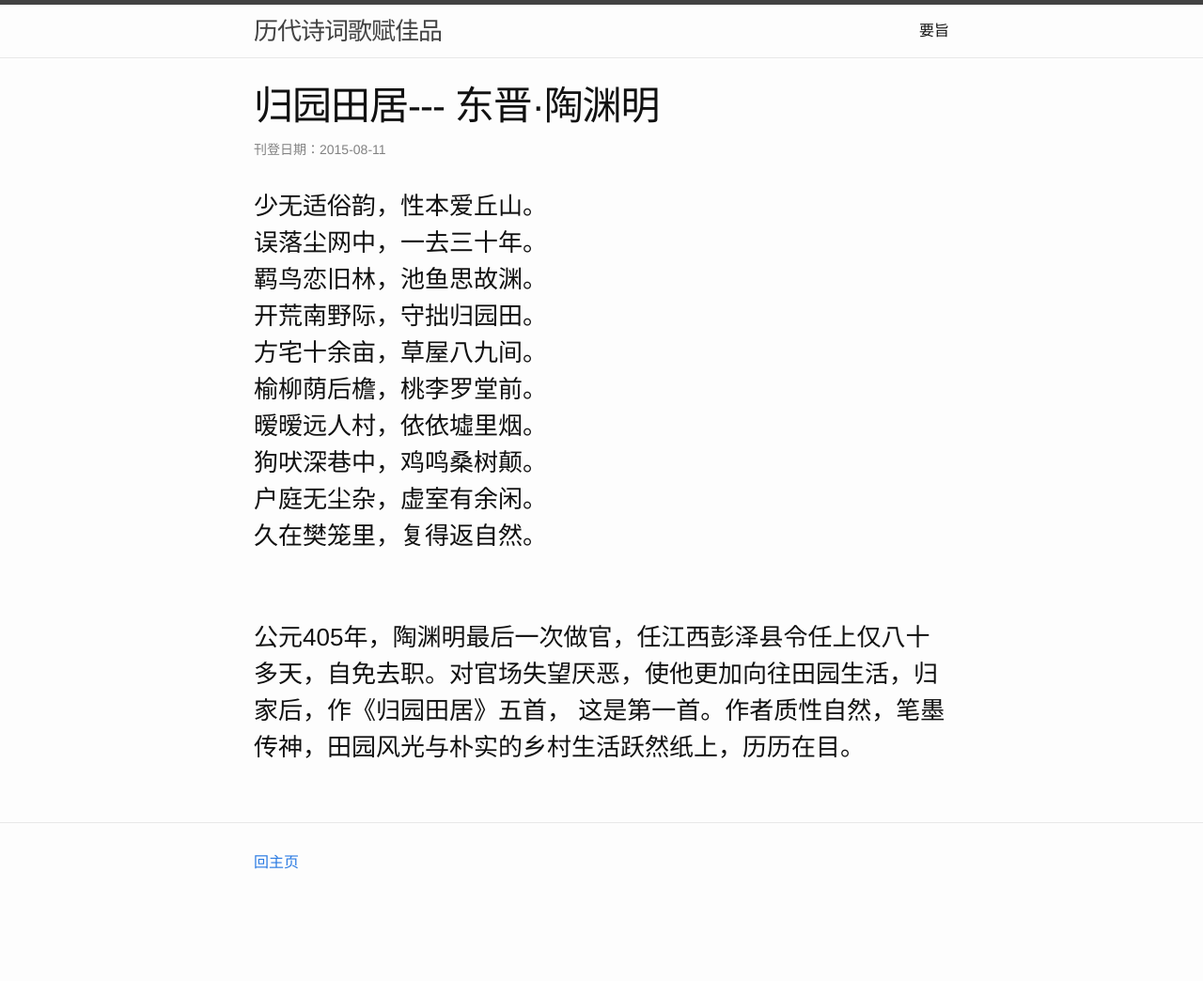
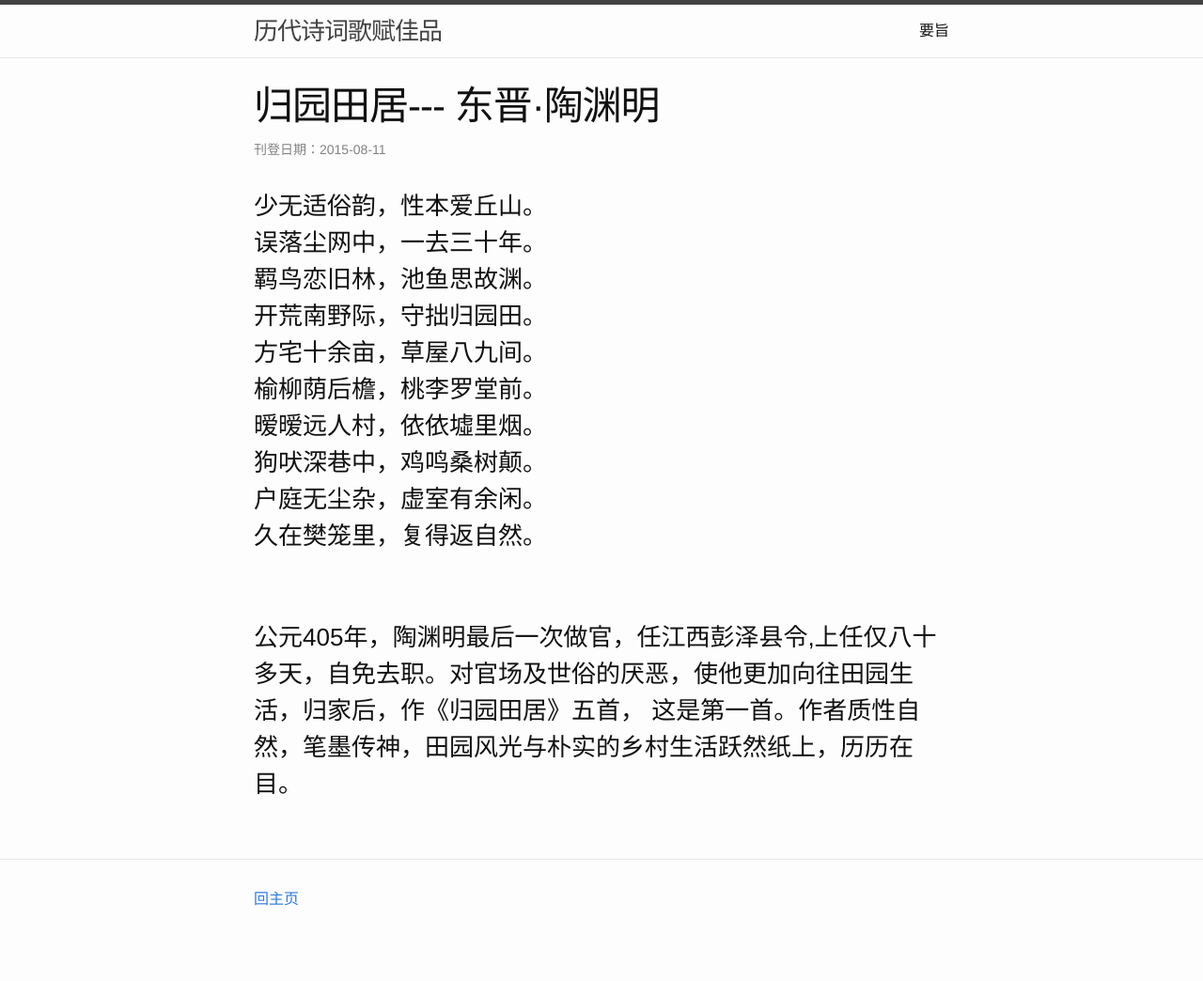
Before and after one commit to jixizh/christams-recipes, a Jekyll site: the page built from _posts/2015-08-11-taoqian-1.md, in a window 1280 px wide. Shown: the whole page at 94% size. Built offline with Jekyll 4.4.1, drawn with Linux system fonts in a browser that asks for light colours; Markdown is read by kramdown in place of the engine named in the settings; before the commit the page ends 1005 px from its top, so only the background shows below that.

Commit message:
gh_m4a_11/08/2015

```diff
--- a/_posts/2015-08-11-taoqian-1.md
+++ b/_posts/2015-08-11-taoqian-1.md
@@ -1,7 +1,7 @@
 ---
 layout: post
 title:  "归园田居--- 东晋&middot;陶渊明"
-excerpt: "公元405年，陶渊明最后一次做官，任江西彭泽县令任上仅八十多天，自免去职。对官场失望厌恶，使他更加向往田园生活，归家后，作《归园田居》五首，
+excerpt: "公元405年，陶渊明最后一次做官，任江西彭泽县令,上任仅八十多天，自免去职。对官场及世俗的厌恶，使他更加向往田园生活，归家后，作《归园田居》五首，
           这是第一首。作者质性自然，笔墨传神，田园风光与朴实的乡村生活跃然纸上，历历在目。"
 date:   2015-08-11
 categories: jekyll update
```
